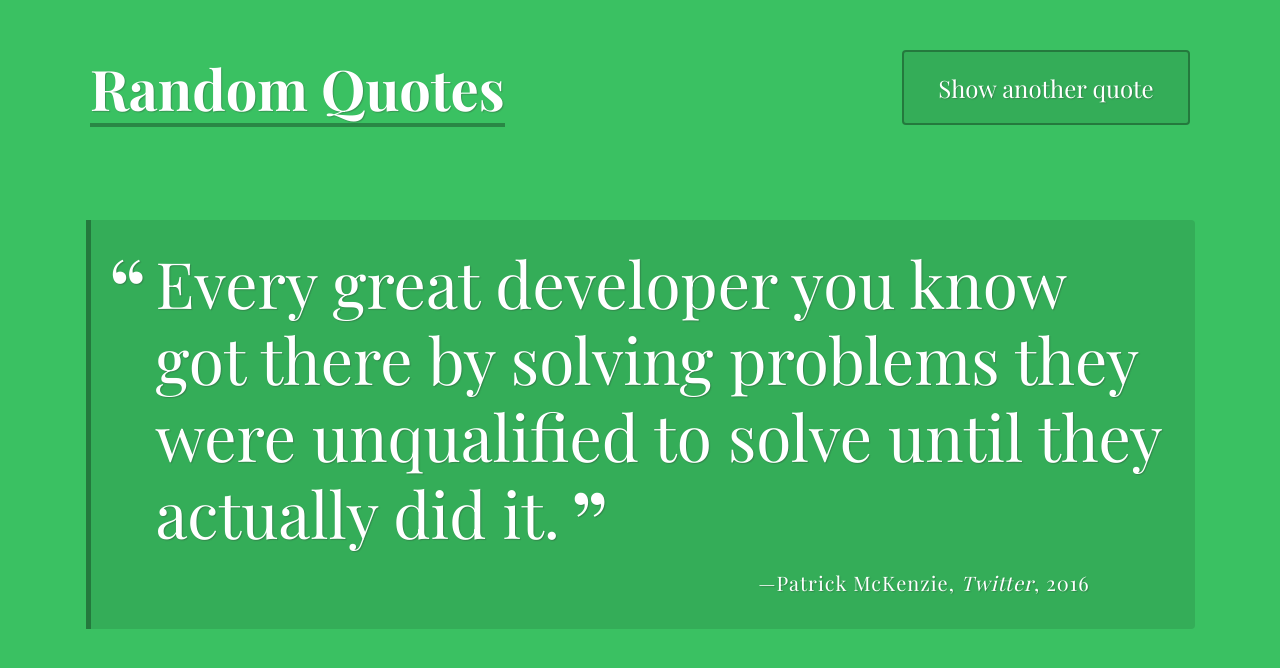
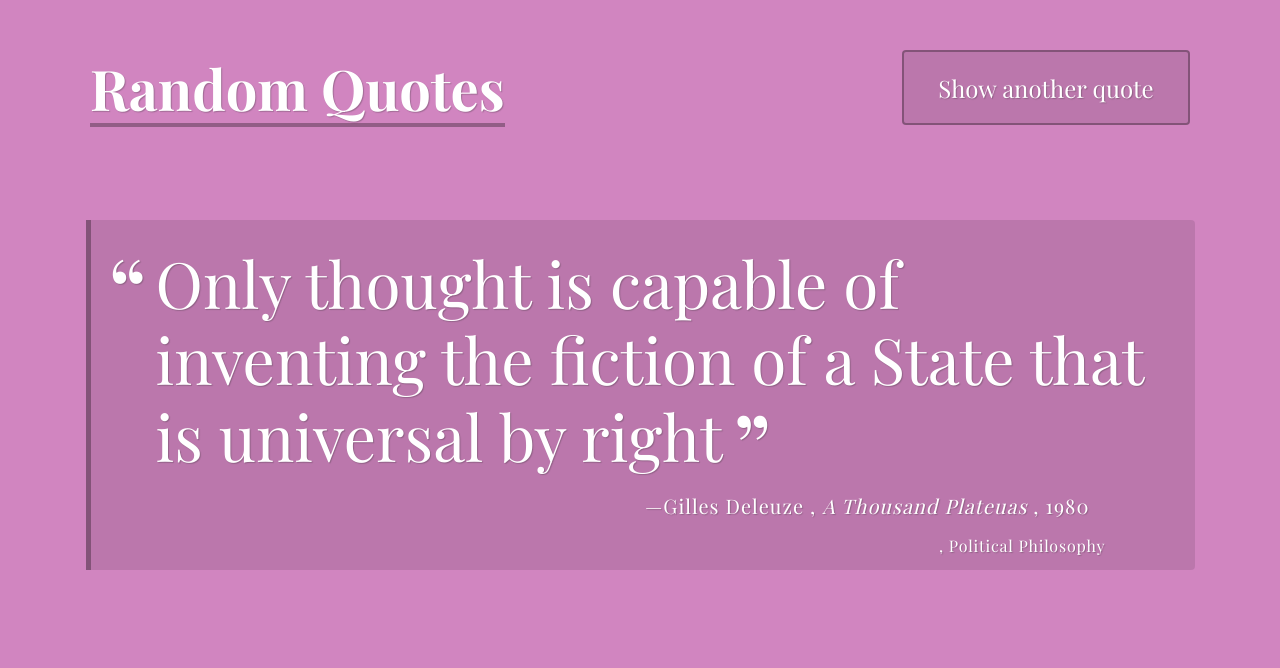
Before and after one commit to Ethan-Reno/Treehouse-Project-1, a plain HTML site: page index.html in a window 1280 px wide. Both pictures are taken after a click on the button "Show another quote". Drawn offline with nearby package versions, Linux system fonts and the light colour scheme; a web font is replaced by a local one.

Commit message:
Project requirements
Updated code to meet the requirements of the project

```diff
--- a/css/styles.css
+++ b/css/styles.css
@@ -115,6 +115,20 @@ h1 {
   font-style: normal;
 }
 
+.subject {
+  display: block;
+  font-size: 1rem;
+  letter-spacing: 0.05em;
+  line-height: 1.1;
+  text-align: right;
+  margin-right: 4em;
+}
+
+.subject:before {
+  content: ", ";
+  font-style: normal;
+}
+
 @media (min-width: 768px) {
   body {
     padding: 25px;
--- a/index.html
+++ b/index.html
@@ -13,14 +13,14 @@
       <h1>Random Quotes</h1>
       <button id="load-quote" class="load-quote">Show another quote</button>
     </header>
-
-    <div class="container">
+    <main>
+     <div class="container">
       <div id="quote-box" class="quote-box">
         <p class="quote">Every great developer you know got there by solving problems they were unqualified to solve until they actually did it.</p>
-        <p class="source">Patrick McKenzie<span class="citation">Twitter</span><span class="year">2016</span></p>
+        <p class="source">Patrick McKenzie<span class="citation">Twitter</span><span class="year">2016</span><span class="subject">None</span></p>
       </div>
-    </div>
-
+     </div>
+   </main>
     <script src="js/script.js"></script>
   </body>
 </html>
--- a/js/script.js
+++ b/js/script.js
@@ -3,27 +3,102 @@ Treehouse FSJS Techdegree:
 project 1 - A Random Quote Generator
 ******************************************/
 
-// For assistance:
-  // Check the "Project Resources" section of the project instructions
-  // Reach out in your Slack community - https://treehouse-fsjs-102.slack.com/app_redirect?channel=chit-chat
-
 /***
  * `quotes` array
 ***/
 
-
+const quotes = [
+  { quote: 'Justice is the first virtue of social institutions, as truth is of systems of thought.',
+    source: 'John Rawls',
+    citation: 'A Theory of Justice',
+    year: '1971',
+    subject: 'Normative Ethics'
+  },
+  { quote: 'Man is by nature a political animal.',
+    source: 'Aristotle',
+    citation: 'Politics, Book 1',
+    year: '350 B.C.E.',
+    subject: 'Political Philosophy'
+  },
+  { quote: 'Only thought is capable of inventing the fiction of a State that is universal by right',
+    source: 'Gilles Deleuze',
+    citation: 'A Thousand Plateuas',
+    year: '1980',
+    subject: 'Political Philosophy'
+  },
+  { quote: 'Seeking what is true is not seeking what is desirable.',
+    source: 'Albert Camus',
+    citation: 'The Myth of Sisyphus',
+    year:'1942',
+    subject: 'Existentialism'
+  },
+  { quote: 'Only the refusal to listen guarantees one against being ensnared by the truth',
+    source: 'Robert Nozick',
+    citation: 'Anarchy, State, and Utopia',
+    year: '1974',
+    subject: 'Political Philosophy'
+  },
+  { quote: 'Act in such a way that you treat humanity, whether in your own person or in the person of any other, never merely as a means to an end, but always at the same time as an end.',
+    source: 'Immanuel Kant',
+    citation: 'Grounding for the Metaphysics of Morals',
+    year: '1785',
+    subject: 'Normative Ethics'
+  }
+];
 
 /***
- * `getRandomQuote` function
+ * `getRandomQuote` function -
+ * returns a random number between 1 and the number of objects in the quotes array
 ***/
 
-
+function getRandomQuote( arr ) {
+  let num = Math.floor( Math.random() * arr.length );
+  return arr[num];
+}
 
 /***
- * `printQuote` function
+ * `RandomRBG` function - returns a random RBG value
 ***/
 
+function RandomRBG() {
+  return Math.floor(Math.random() * 256)
+}
 
+/***
+ * `printQuote` function -
+ * loops through the quotes array until the number returned by the getRandomQuote function is identical to i.
+ * generates html to print the quote and all of its properties.
+ * replaces the 'main' html element with the newly generated html
+ * changes the background color with three values from the randomRGB function
+***/
+
+function printQuote() {
+  let randomQuote = getRandomQuote( quotes );
+  let html;
+  for ( let i = 0; i < quotes.length; i++ ) {
+    if ( randomQuote === quotes[i] ) {
+      html = `
+        <div class="container">
+          <div id="quote-box" class="quote-box">
+            <p class="quote">${quotes[i].quote}</p>
+            <p class="source">${quotes[i].source}
+            <span class="citation">${quotes[i].citation}</span>
+            <span class="year">${quotes[i].year}</span></p>
+            <span class="subject">${quotes[i].subject}</span>
+          </div>
+        </div>`;
+    }
+  }
+  document.querySelector('main').innerHTML = html;
+  document.body.style.background =
+    `rgb( ${RandomRBG()}, ${RandomRBG()}, ${RandomRBG()} )`;
+}
+
+/***
+  * Cycle through quotes every 10 seconds
+***/
+
+setInterval(printQuote, 10000);
 
 /***
  * click event listener for the print quote button
```
